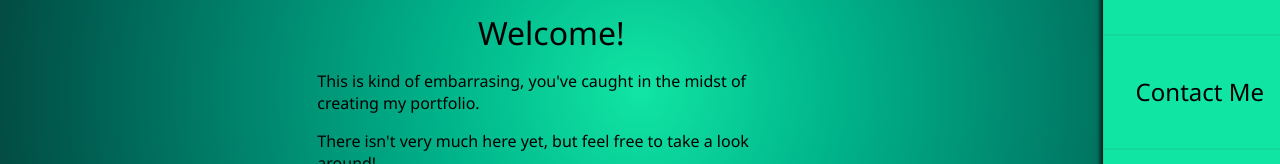
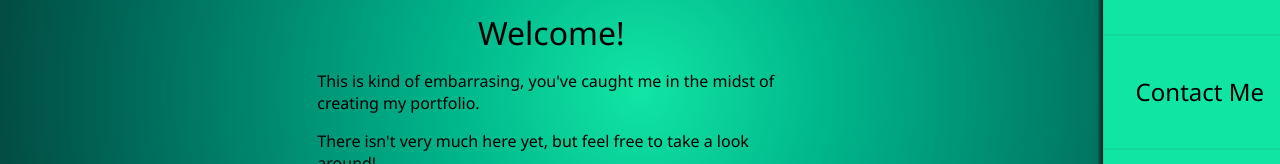
Before and after one commit to NicMortelliti/portfolio, a React (Create React App) app: page / in a window 1280 px wide. Shown: the part 308-472 px from the top of the page. Built offline with nearby package versions, Linux system fonts and the light colour scheme.

Commit message:
fix typo

```diff
--- a/src/pages/Landing.js
+++ b/src/pages/Landing.js
@@ -8,8 +8,8 @@ const Landing = () => {
     <Wrapper>
       <h1>Welcome!</h1>
       <p>
-        This is kind of embarrasing, you've caught in the midst of creating my
-        portfolio.
+        This is kind of embarrasing, you've caught me in the midst of creating
+        my portfolio.
       </p>
       <p>
         There isn't very much here yet, but feel free to take a look around!
```
